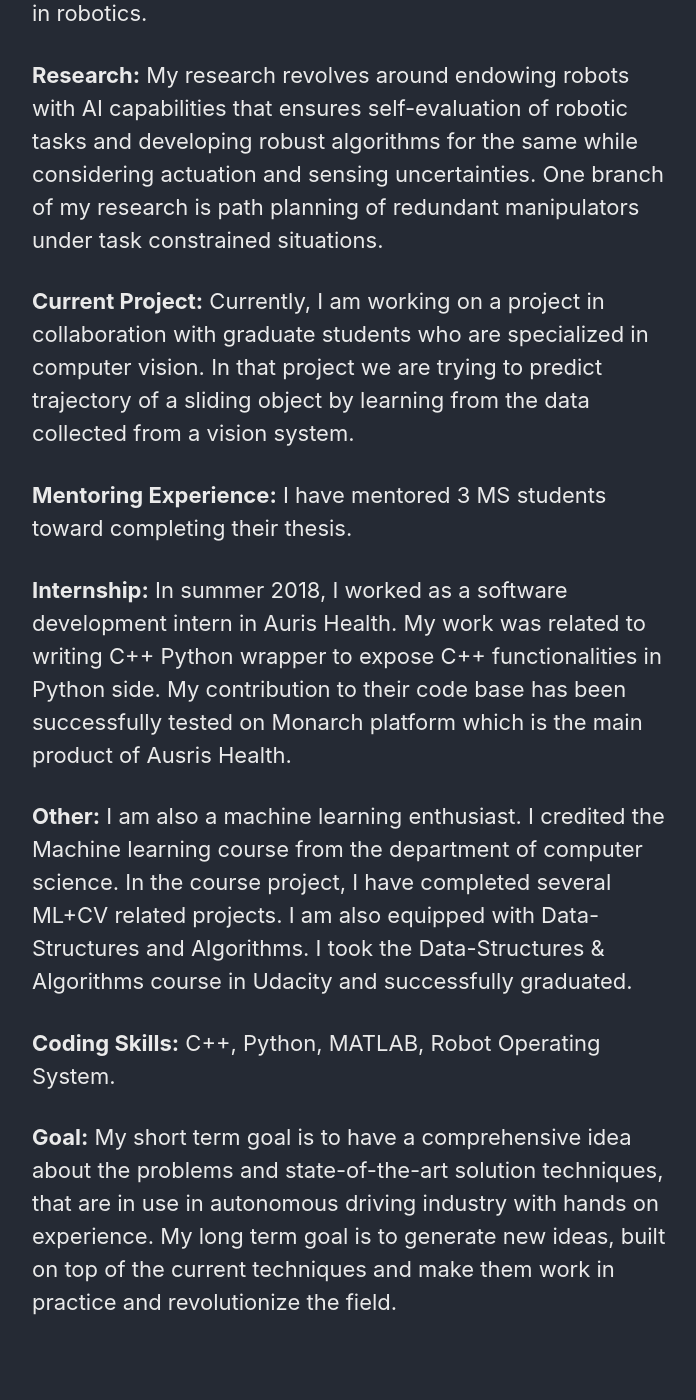
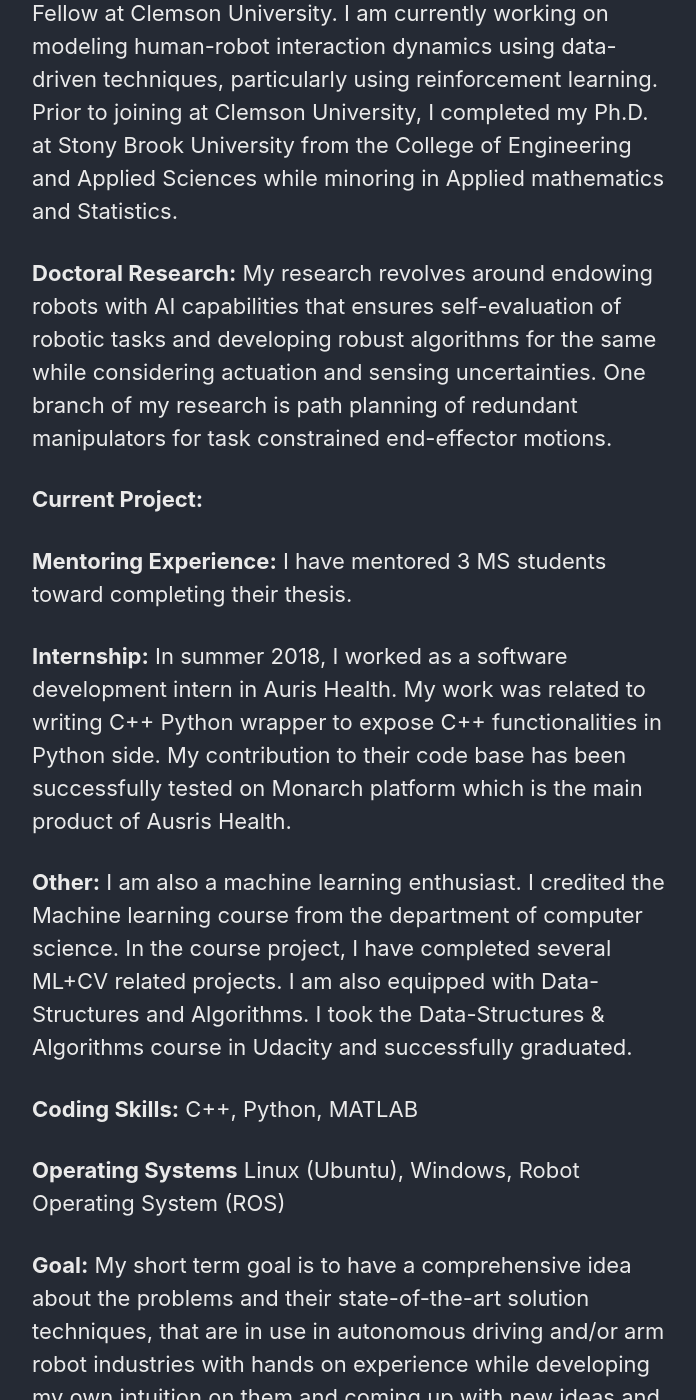
Before and after one commit to mattsinbot/mattsinbot.github.io, a Jekyll site: the page built from _pages/about.md, in a window 1280 px wide and 1400 px high, scrolled down 208 px. Shown: the whole window, without its empty margins (290-986 px from the left). Built offline with Jekyll 4.4.1, drawn with Linux system fonts in a browser that asks for light colours; cached includes are drawn as plain includes; nearby versions of some CDN libraries; some of the changed text lies outside the part shown.

Commit message:
bio changed

```diff
--- a/_config.yml
+++ b/_config.yml
@@ -109,9 +109,9 @@ analytics:
 author:
   name             : "Anirban Sinha"
   avatar           : "/images/profile1.png" # path of avatar image, e.g. "/assets/images/bio-photo.jpg"
-  bio              : "PhD Candidate at The State University of New York"
-  location         : "Stony Brook, New York"
-  email            : "anirban.sinha@stonybrook.edu"
+  bio              : "Post-Doctoral Fellow, Clemson University"
+  location         : "Clemson, SC"
+  email            : "anirban.robotics@gmail.com"
   links:
     - label: "Email"
       icon: "fas fa-fw fa-envelope-square"
--- a/_pages/about.md
+++ b/_pages/about.md
@@ -5,11 +5,11 @@ header:
   # image: "/images/deeplearning.jpg"
 ---
 
-Hi! I am Anirban Sinha. I am a fifth year PhD student working in robotics.
+Welcome to my website! I am a Post Doctoral Research Fellow at Clemson University. I am currently working on modeling human-robot interaction dynamics using data-driven techniques, particularly using reinforcement learning. Prior to joining at Clemson University, I completed my Ph.D. at Stony Brook University from the College of Engineering and Applied Sciences while minoring in Applied mathematics and Statistics.
 
-**Research:** My research revolves around endowing robots with AI capabilities that ensures self-evaluation of robotic tasks and developing robust algorithms for the same while considering actuation and sensing uncertainties. One branch of my research is path planning of redundant manipulators under task constrained situations.
+**Doctoral Research:** My research revolves around endowing robots with AI capabilities that ensures self-evaluation of robotic tasks and developing robust algorithms for the same while considering actuation and sensing uncertainties. One branch of my research is path planning of redundant manipulators for task constrained end-effector motions.
 
-**Current Project:** Currently, I am working on a project in collaboration with graduate students who are specialized in computer vision. In that project we are trying to  predict trajectory of a sliding object by learning from the data collected from a vision system.
+**Current Project:**
 
 **Mentoring Experience:** I have mentored 3 MS students toward completing their thesis.
 
@@ -17,6 +17,8 @@ Hi! I am Anirban Sinha. I am a fifth year PhD student working in robotics.
 
 **Other:** I am also a machine learning enthusiast. I credited the Machine learning course from the department of computer science. In the course project, I have completed several ML+CV related projects. I am also equipped with Data-Structures and Algorithms. I took the Data-Structures & Algorithms course in Udacity and successfully graduated.
 
-**Coding Skills:** C++, Python, MATLAB, Robot Operating System.
+**Coding Skills:** C++, Python, MATLAB
 
-**Goal:** My short term goal is to have a comprehensive idea about the problems and state-of-the-art solution techniques, that are in use in autonomous driving industry with hands on experience. My long term goal is to generate new ideas, built on top of the current techniques and make them work in practice and revolutionize the field.
+**Operating Systems** Linux (Ubuntu), Windows, Robot Operating System (ROS)
+
+**Goal:** My short term goal is to have a comprehensive idea about the problems and their state-of-the-art solution techniques, that are in use in autonomous driving and/or arm robot industries with hands on experience while developing my own intuition on them and coming up with new ideas and creating prototypes of those ideas. My long term goal is to materializing my ideas in large scale industry production settings and revolutionizing the industries through new-age automation and robotics solutions.
```
Also changed, not shown: _pages/Publications.md (+1 -1 lines).
